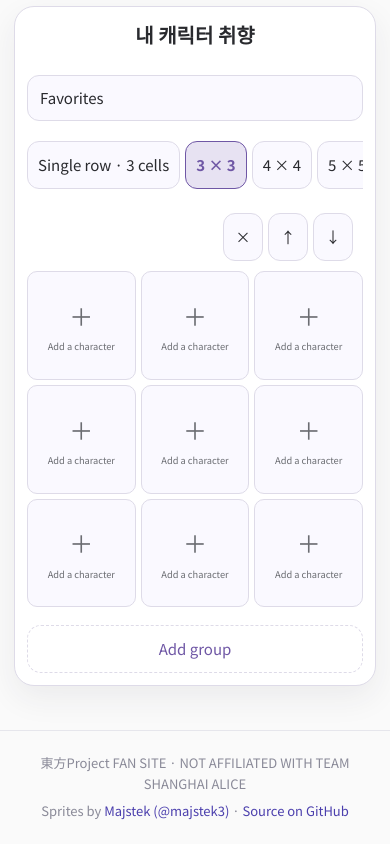
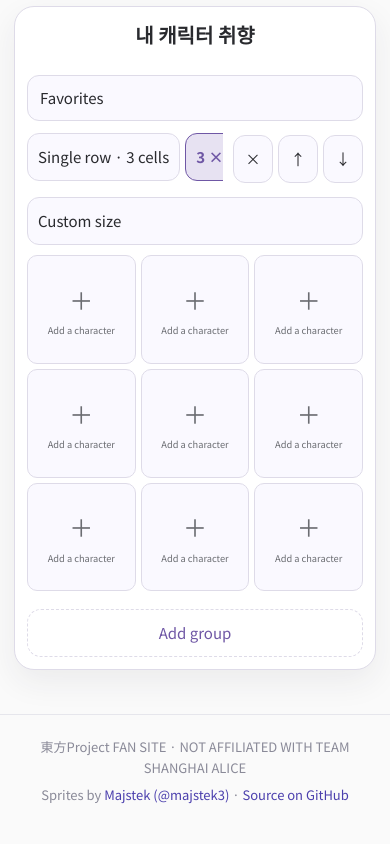
Before and after one commit to wealthygogi/introduce, a React (Vite) app: page /characters/tastes in a window 390 px wide. Shown: the part 977-1821 px from the top of the page. Built offline with nearby package versions, Linux system fonts and the light colour scheme; a web font is replaced by a local one.

Commit message:
fix: keep custom grid controls in flow

```diff
--- a/src/features/characters/TasteBoardEditor.tsx
+++ b/src/features/characters/TasteBoardEditor.tsx
@@ -193,8 +193,8 @@ export default function TasteBoardEditor() {
             <input aria-label={t.group} value={group.title} maxLength={100} onChange={event => update(current => ({ ...current, groups: current.groups.map(item => item.id === group.id ? { ...item, title: event.target.value } : item) }))} />
             <div className="taste-layout-tools" aria-label={t.presets}>
               {([['oneRow', 1, 3], ['three', 3, 3], ['four', 4, 4], ['five', 5, 5]] as const).map(([key, rows, columns]) => <button type="button" key={key} aria-pressed={group.rows === rows && group.columns === columns} onClick={() => applyPreset(group, rows, columns)}>{t[key]}</button>)}
-              <details className="taste-custom-grid"><summary>{t.custom}</summary><label>{t.rows}<select aria-label={lang === 'ko' ? '행 수' : lang === 'ja' ? '行数' : 'Rows'} value={group.rows} onChange={event => applyPreset(group, Number(event.target.value), group.columns)}>{Array.from({ length: 10 }, (_, i) => i + 1).map(value => <option key={value} value={value}>{value}</option>)}</select></label><label>{t.columns}<select aria-label={lang === 'ko' ? '열 수' : lang === 'ja' ? '列数' : 'Columns'} value={group.columns} onChange={event => applyPreset(group, group.rows, Number(event.target.value))}>{Array.from({ length: 10 }, (_, i) => i + 1).map(value => <option key={value} value={value}>{value}</option>)}</select></label></details>
             </div>
+            <details className="taste-custom-grid"><summary>{t.custom}</summary><div className="taste-custom-grid-fields"><label>{t.rows}<select aria-label={lang === 'ko' ? '행 수' : lang === 'ja' ? '行数' : 'Rows'} value={group.rows} onChange={event => applyPreset(group, Number(event.target.value), group.columns)}>{Array.from({ length: 10 }, (_, i) => i + 1).map(value => <option key={value} value={value}>{value}</option>)}</select></label><label>{t.columns}<select aria-label={lang === 'ko' ? '열 수' : lang === 'ja' ? '列数' : 'Columns'} value={group.columns} onChange={event => applyPreset(group, group.rows, Number(event.target.value))}>{Array.from({ length: 10 }, (_, i) => i + 1).map(value => <option key={value} value={value}>{value}</option>)}</select></label></div></details>
             <div className="taste-group-actions"><button type="button" onClick={() => update(current => ({ ...current, groups: current.groups.filter(item => item.id !== group.id) }))} disabled={board.groups.length === 1} aria-label={t.remove}>×</button><button type="button" aria-label={t.up} disabled={groupIndex === 0} onClick={() => update(current => ({ ...current, groups: [current.groups[groupIndex - 1], current.groups[groupIndex], ...current.groups.filter((_, i) => i !== groupIndex && i !== groupIndex - 1)] }))}>↑</button><button type="button" aria-label={t.down} disabled={groupIndex === board.groups.length - 1} onClick={() => update(current => ({ ...current, groups: [current.groups[groupIndex], current.groups[groupIndex + 1], ...current.groups.filter((_, i) => i !== groupIndex && i !== groupIndex + 1)] }))}>↓</button></div>
           </div>
           <div className="taste-board-grid" style={{ '--taste-columns': group.columns } as React.CSSProperties}>
--- a/src/features/characters/taste-board.css
+++ b/src/features/characters/taste-board.css
@@ -27,15 +27,14 @@
 .taste-group-heading button, .taste-custom-grid summary { min-height: 48px; padding: 7px 10px; border: 1px solid var(--taste-line); border-radius: 12px; background: var(--taste-cell-bg); color: var(--taste-cell-ink); cursor: pointer; font: inherit; }
 .taste-layout-tools > button { white-space: nowrap; }
 .taste-layout-tools > button[aria-pressed="true"] { border-color: var(--taste-accent); background: color-mix(in srgb, var(--taste-accent) 14%, var(--taste-cell-bg)); color: var(--taste-accent); font-weight: 750; }
-.taste-custom-grid { position: relative; }
+.taste-custom-grid { grid-column: 1 / -1; min-width: 0; }
 .taste-custom-grid summary { display: grid; align-items: center; list-style: none; }
 .taste-custom-grid summary::-webkit-details-marker { display: none; }
-.taste-custom-grid[open] { z-index: 2; }
-.taste-custom-grid > label { position: absolute; top: calc(100% + 4px); right: 0; display: flex; align-items: center; justify-content: space-between; gap: 10px; width: 170px; padding: 8px 10px; border: 1px solid var(--taste-line); background: var(--taste-cell-bg); color: var(--taste-cell-ink); font-size: .8rem; box-shadow: 0 8px 24px #0002; }
-.taste-custom-grid > label:first-of-type { border-radius: 12px 12px 0 0; }
-.taste-custom-grid > label:last-of-type { top: calc(100% + 39px); border-radius: 0 0 12px 12px; }
-.taste-custom-grid select { min-height: 44px; border: 1px solid var(--taste-line); border-radius: 8px; background: var(--taste-board-bg); color: var(--taste-cell-ink); }
+.taste-custom-grid-fields { display: grid; grid-template-columns: repeat(2, minmax(0, 1fr)); gap: 8px; margin-top: 8px; padding: 10px; border: 1px solid var(--taste-line); border-radius: 14px; background: color-mix(in srgb, var(--taste-cell-bg) 82%, var(--taste-board-bg)); }
+.taste-custom-grid-fields label { display: flex; min-width: 0; align-items: center; justify-content: space-between; gap: 8px; color: var(--taste-muted); font-size: .84rem; font-weight: 650; }
+.taste-custom-grid select { min-width: 68px; min-height: 44px; padding: 0 8px; border: 1px solid var(--taste-line); border-radius: 10px; background: var(--taste-board-bg); color: var(--taste-cell-ink); font: inherit; }
 .taste-group-actions button { min-width: 40px; }
+.taste-group-actions { grid-column: 3; grid-row: 1; }
 .taste-board-grid { display: grid; grid-template-columns: repeat(var(--taste-columns), minmax(0, 1fr)); gap: clamp(5px, 1vw, 10px); }
 .taste-board-cell { position: relative; display: flex; min-width: 0; aspect-ratio: 1 / 1; align-items: center; justify-content: center; overflow: hidden; padding: 8px; border: 1px solid var(--taste-line); border-radius: 14px; background: var(--taste-cell-bg); color: var(--taste-cell-ink); cursor: pointer; }
 .theme-album .taste-board-cell { border-width: 4px; border-radius: 8px; box-shadow: inset 0 0 0 2px var(--taste-board-bg); }
@@ -104,9 +103,10 @@
   .taste-cell-edit { display: none; }
   .taste-character-list { grid-template-columns: 1fr; }
   .taste-group-heading { grid-template-columns: minmax(0, 1fr) auto; }
-  .taste-group-heading > input { grid-column: 1 / -1; }
-  .taste-layout-tools { grid-column: 1 / -1; overflow-x: auto; flex-wrap: nowrap; padding: 2px 0 6px; }
+  .taste-group-heading > input { grid-column: 1 / -1; grid-row: 1; }
+  .taste-layout-tools { grid-column: 1; grid-row: 2; overflow-x: auto; flex-wrap: nowrap; padding: 2px 0 6px; }
   .taste-layout-tools > button { flex: 0 0 auto; }
-  .taste-group-actions { justify-content: flex-end; }
+  .taste-group-actions { grid-column: 2; grid-row: 2; justify-content: flex-end; }
+  .taste-custom-grid { grid-column: 1 / -1; grid-row: 3; }
 }
 @media (max-width: 360px) { .taste-controls { grid-template-columns: 1fr; } .taste-field:first-child, .taste-toggle, .taste-secondary-action, .taste-save-status { grid-column: auto; } }
```
Also changed, not shown: tests/taste-board-regression.mjs (+9 -0 lines).
